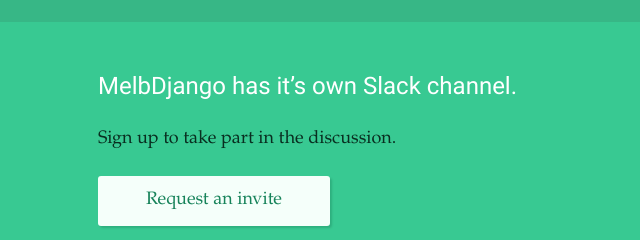
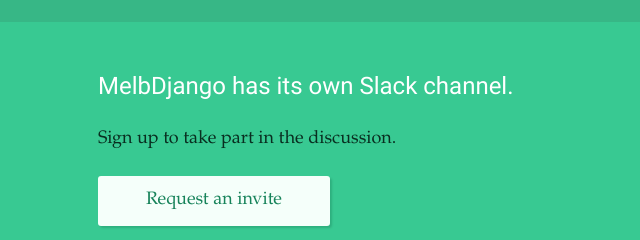
Before and after one commit to MelbDjango/melbdjango.github.io, a website: page index.html in a window 1280 px wide. Shown: the part 2348-2588 px from the top of the page, 320-960 px from the left. Drawn offline with Linux system fonts and the light colour scheme.

Commit message:
Fix stray apostrophe. Thanks @bonnie_bot

```diff
--- a/index.html
+++ b/index.html
@@ -218,7 +218,7 @@
             <section id="get-in-touch" class="section--light">
                 <div class="container--narrow">
                     <article>
-                        <h3 class="beta">MelbDjango has it’s own Slack channel.</h3>
+                        <h3 class="beta">MelbDjango has its own Slack channel.</h3>
                         <p>Sign up to take part in the discussion.</p>
                         <a href="https://melbdjango-slackin.herokuapp.com/" class="button--default">Request an invite</a>
                     </article>
```
